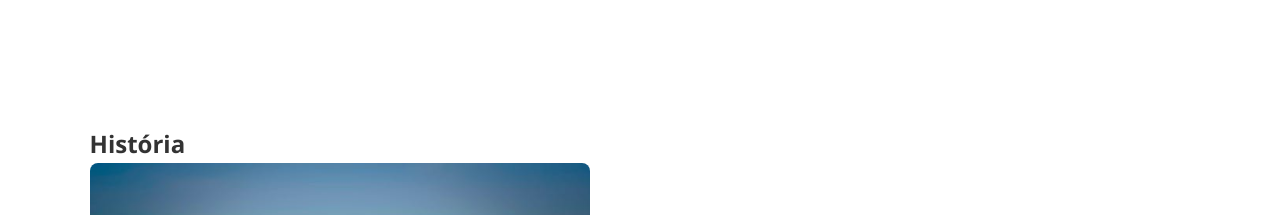
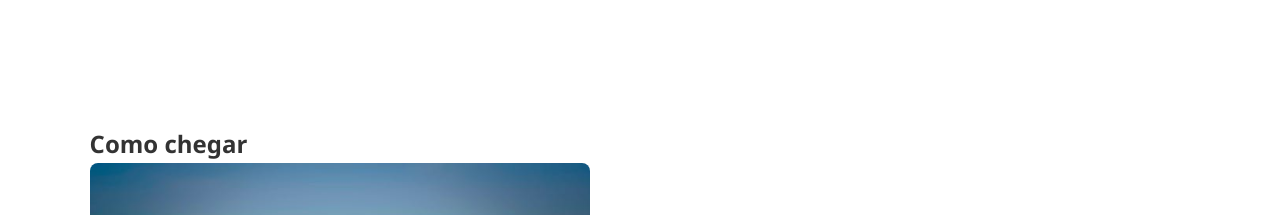
Before and after one commit to heloisareal/franca2b-dani, a plain HTML site: page index.html in a window 1280 px wide. Shown: the part 5594-5809 px from the top of the page. Drawn offline with Linux system fonts and the light colour scheme.

Commit message:
Update index.html

```diff
--- a/index.html
+++ b/index.html
@@ -351,7 +351,7 @@
       </div>
     </section>
     <section class="section sobre-section" id="comochegar">
-      <h2>História</h2>
+      <h2>Como chegar</h2>
       <div class="sobre-content">
         <img src="/images/aviao.jpg" alt="Imagem avião" />
         <div class="texto">
```
